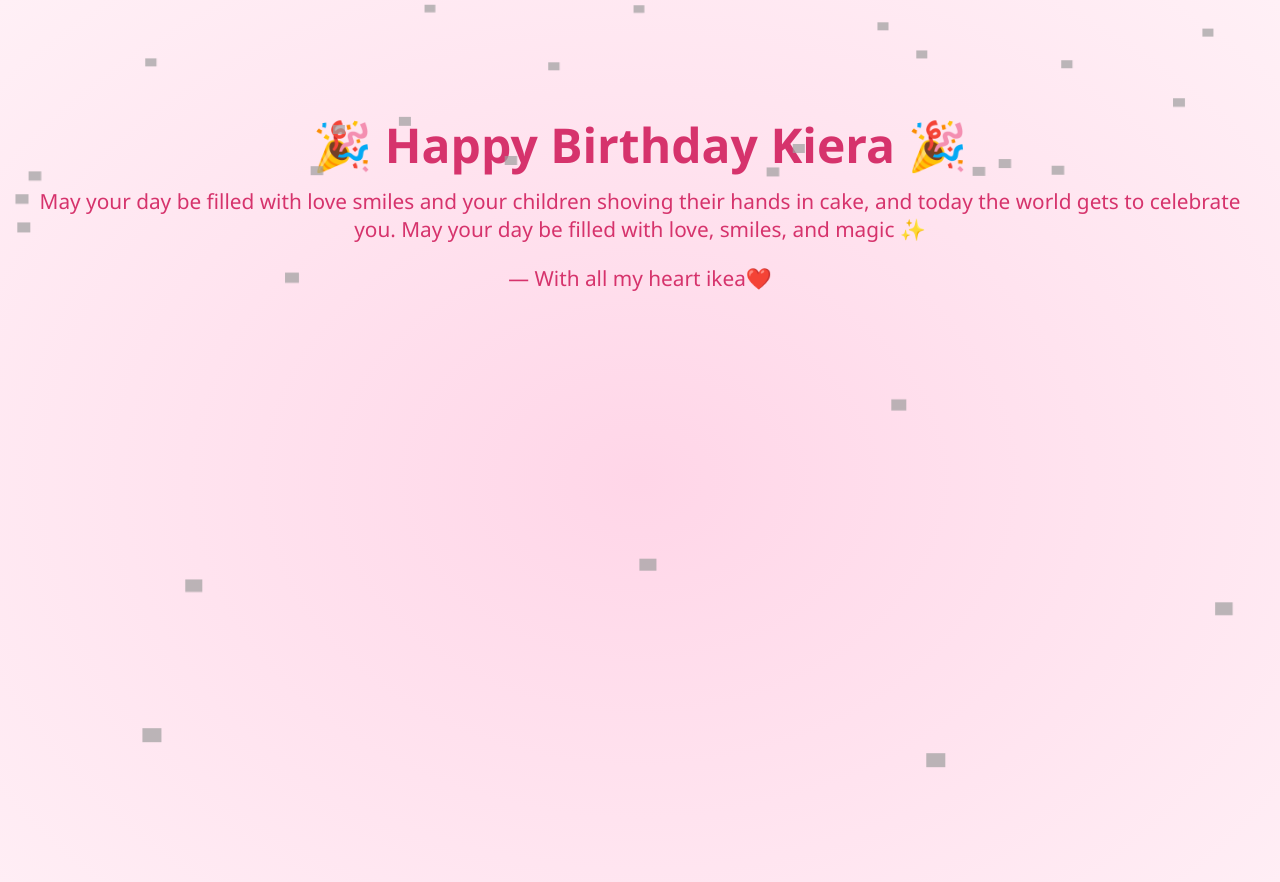
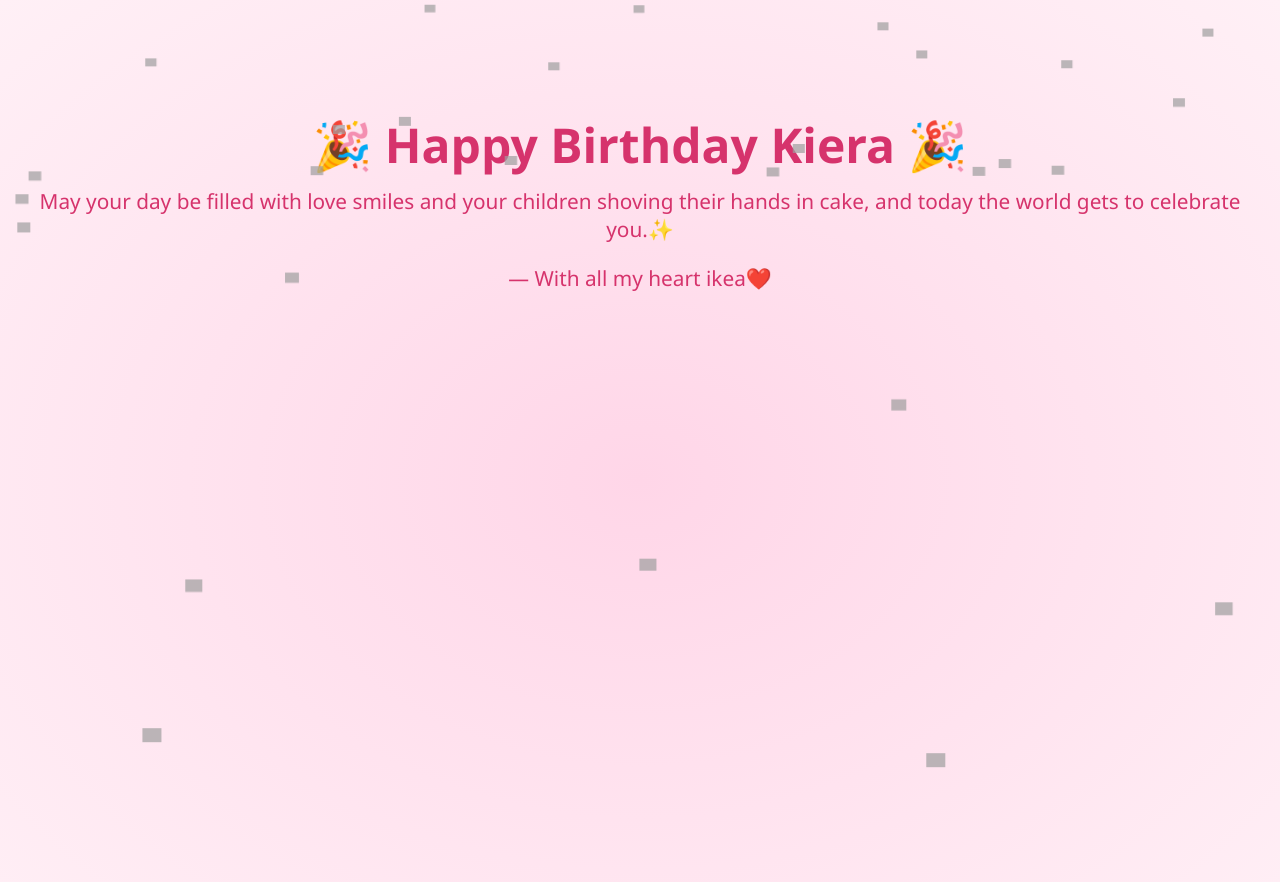
Before and after one commit to ShawkingDev/kiera, a plain HTML site: page home.html in a window 1280 px wide. Drawn offline with Linux system fonts and the light colour scheme; grey boxes are pictures that could not be loaded.

Commit message:
Update home.html

```diff
--- a/home.html
+++ b/home.html
@@ -9,8 +9,7 @@
 <body class="birthday-page">
   <div class="birthday-message">
     <h1>🎉 Happy Birthday Kiera 🎉</h1>
-    <p>May your day be filled with love smiles and your children shoving their hands in cake, and today the world gets to celebrate you.
-    May your day be filled with love, smiles, and magic ✨</p>
+    <p>May your day be filled with love smiles and your children shoving their hands in cake, and today the world gets to celebrate you.✨</p>
     <p>— With all my heart ikea❤️</p>
   </div>
 
```
